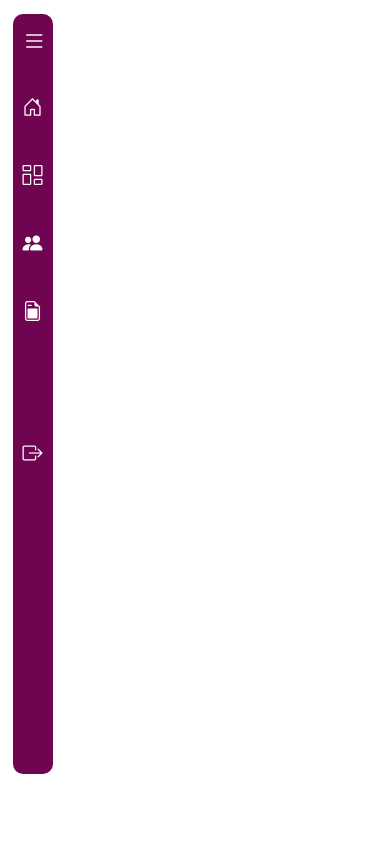
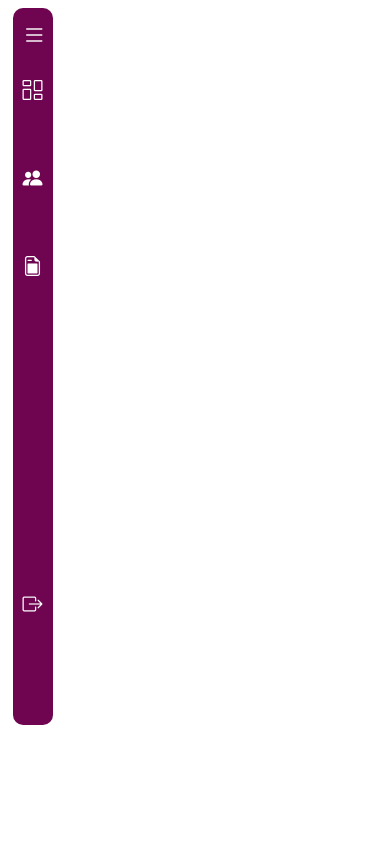
Before and after one commit to yamashita-tiemi/Trainee_2023.2, a PHP site: page /app/views/admin/sidebar.html in a window 390 px wide. Run offline with PHP 8.4, Linux system fonts and the light colour scheme.

Commit message:
alteracao no botao logout na responsividade

```diff
--- a/app/views/admin/sidebar.html
+++ b/app/views/admin/sidebar.html
@@ -9,48 +9,40 @@
     <title>Sidebar</title>
 </head>
 <body>
-    <nav class="nav1">
+<div class="nav1">
             <div class="botao">
                 <i class="bi bi-list"></i>
              </div>
 
-    <nav class="navegador">
-        <ul>
-            <li>
-                <a href="#">
-                    <span class="icone"><i class="bi bi-house-door"></i></span>
-                    <span class="texto"> Home</span>
-                </a>
-            </li>
+             <div class="navegador">
 
-            <li>
                 <a href="#">
                     <span class="icone"><i class="bi bi-columns-gap"></i></span>
                     <span class="texto">Dashboard</span>
                 </a>
-            </li>
 
-            <li>
                 <a href="#">
                     <span class="icone"><i class="bi bi-people-fill"></i></span>
                     <span class="texto">Usuários</span>
                 </a>
-            </li>
 
-            <li>
                 <a href="#">
                     <span class="icone"><i class="bi bi-file-earmark-post"></i></span>
                     <span class="texto">Posts</span>
                 </a>
-            </li>
-            <li class="logout">
-                <a href="#">
-                    <span class="icone"><i class="bi bi-box-arrow-right"></i></span>
-                    <span class="texto">Log Out</span>
-                </a>
-            </li>
-        </ul>
-    </nav>
-</nav>
+
+
+            </div>
+
+                <div class="logout">
+                    <a href="#">
+                        <span class="icone"><i class="bi bi-box-arrow-right"></i></span>
+                        <span class="texto">Log Out</span>
+                    </a>
+                </div>
+</div>
+
+
+
 </body>
 </html>
--- a/public/css/sidebar.css
+++ b/public/css/sidebar.css
@@ -11,73 +11,112 @@ body{
 }
 
 
-nav.nav1{
+.nav1{
     width:50px;
     height: 90%;
     background-color: #6f0550;
     margin-top: 1.6%;
     margin-left: 5px;
     border-radius: 10px;
-    position: fixed;
-    overflow: hidden;
 
 }
 
-nav.nav1:hover{
+.nav1:hover{
     width: 250px;
 }
 
 .botao{
+    width: 20%;
     margin-left: 8px;
     padding-top: 15px;
     padding-left: 3%;
     color: #fff;
     font-size: 30px;
     cursor: pointer;
+
 }
-ul{
-    height: 100%;
+
+.navegador{
+    height: 78%;
     list-style-type: none;
 }
-ul li a{
 
+.navegador a{
+    width: 250px;
+    display: inline-block;
     font-size: 20px;
     color: #fff;
+    padding: 20px 4%;
     text-decoration: none;
-    padding: 20px 4%;
-    display: flex;
     line-height: 40px;
 }
-ul li:hover{
-    background: #dd0b64;
+
+.texto{
+    margin-left: 20px;
 }
-ul li{
-    transition: .2s;
+a.texto{
+    display: flex;
 }
+
+.logout a {
+    width: 250px;
+    display: inline-block;
+    font-size: 20px;
+    color: #fff;
+    padding: 20px 4%;
+    text-decoration: none;
+    border-radius: 0 0 10px 10px;
+}
+
+.logout a.texto{
+    margin-left: 20px;
+}
+
+.logout a:hover,
+.navegador a:hover{
+    background-color: #dd0b64;
+}
+
+
 .icone{
     font-size: 30px;
     margin-left: 8px;
 }
 .texto{
-    font-family: 'Manjari', sem serifa;;
+    font-family: 'Manjari', sans-serif;
     margin-left: 14px;
 }
 
-.logout{
-    margin-top: 84px;
-    border-radius: 0 0 10px 10px;
+
+
+
+@media (max-width: 320px){
+    .nav1{
+        height: 80%;
+        width: 40px;
+    }
+    .nav1:hover{
+        width: 180px;
+    }
+
+    .navegador{
+        height: 74%;
+    }
+    .logout a,
+    .navegador a{
+        width: 180px;
+        line-height: 24px;
+    }
+
+    .logout a:hover,
+    .navegador a:hover{
+    background-color: #dd0b64;
+
 }
 
-@media (max-width: 320px){
-    nav.nav1{
-        width: 40px;
-    }
-    nav.nav1:hover{
-        width: 180px;
-    }
     .texto{
         font-size: 14px;
-        line-height: 46px;
+        line-height: 24px;
         margin-top: -11px;
     }
     .icone{
@@ -87,20 +126,26 @@ ul li{
     .botao{
         font-size: 24px;
     }
-    ul li{
-        height: 60px;
+
+}
+
+@media (min-width:321px) and (max-width:768px){
+    .nav1{
+        width: 40px;
+        height: 85%;
     }
-    .logout{
-        margin-top: 114px;
-    }
-}
-@media (min-width:321px) and (max-width:768px){
-    nav.nav1{
-        width: 40px;
-    }
-    nav.nav1:hover{
+    .nav1:hover{
         width: 180px;
     }
+    .navegador{
+        height: 72%;
+    }
+
+    .logout a,
+    .navegador a{
+        width: 180px;
+    }
+
     .texto{
         font-size: 18px;
         line-height: 46px;
@@ -113,11 +158,6 @@ ul li{
     .botao{
         font-size: 24px;
     }
-    .logout{
-        margin-top: 74px;
-    }
-    ul li{
-        height: 68px;
-    }
+
 
 }
```
